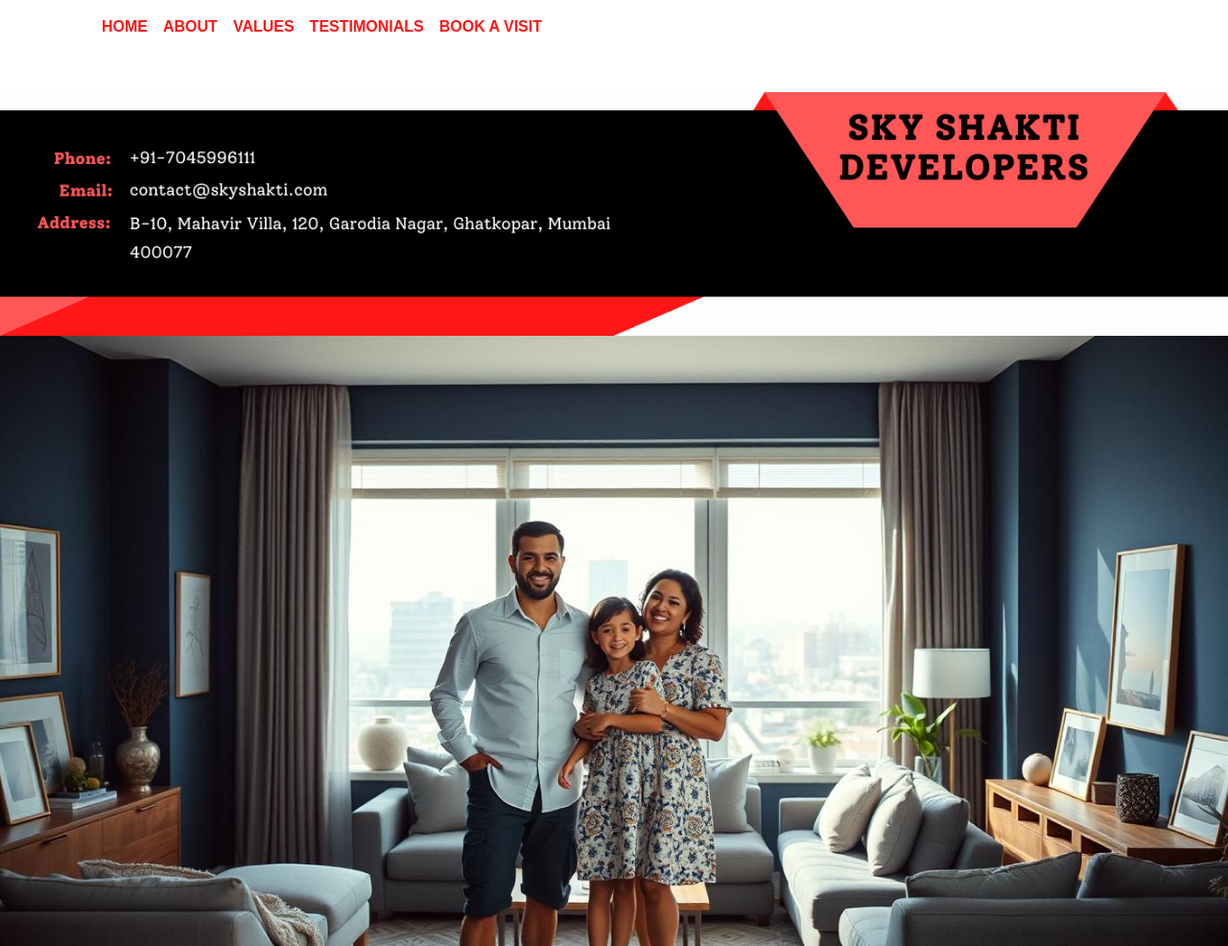
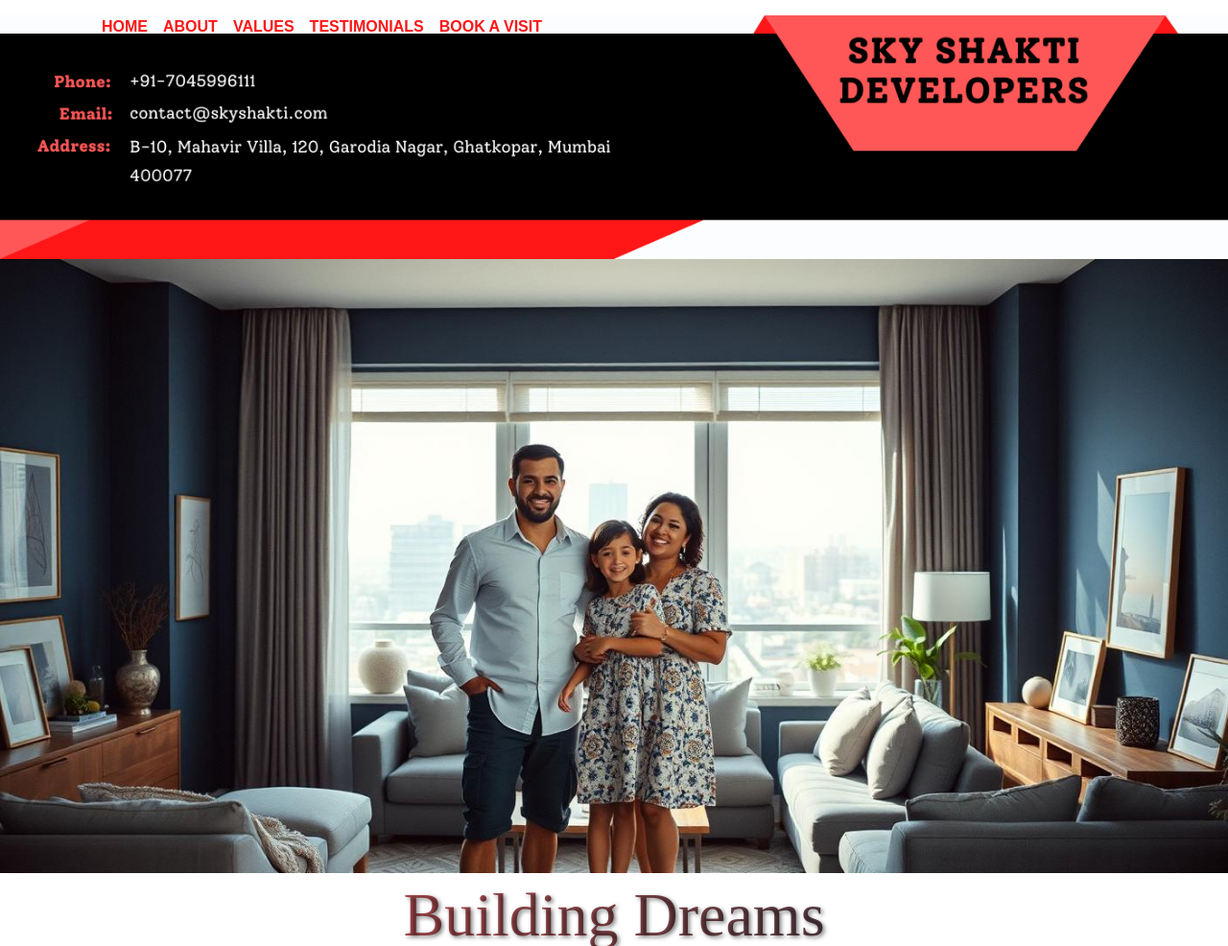
Before and after one commit to diitam/SkyShakti-Developer, a plain HTML site: page index.html in a window 1280 px wide. Shown: the top 986 px of the page at 96% size. Drawn offline with nearby package versions, Linux system fonts and the light colour scheme.

Commit message:
committed new

```diff
--- a/index.html
+++ b/index.html
@@ -10,12 +10,12 @@
         body {
             font-family: 'Poppins', sans-serif;
             margin: 0;
-            padding-top: 70px;
+            /*padding-top: 70px;*/
             scroll-behavior: smooth;
         }
 
         .full-width-logo {
-            padding-top: 2%;
+            padding-top: 2vh;
             width: 100%;
             height: auto;
             display: block;
```
